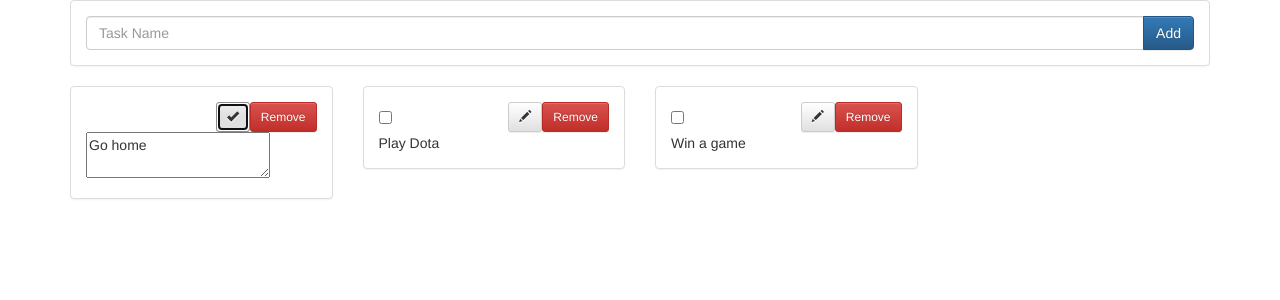
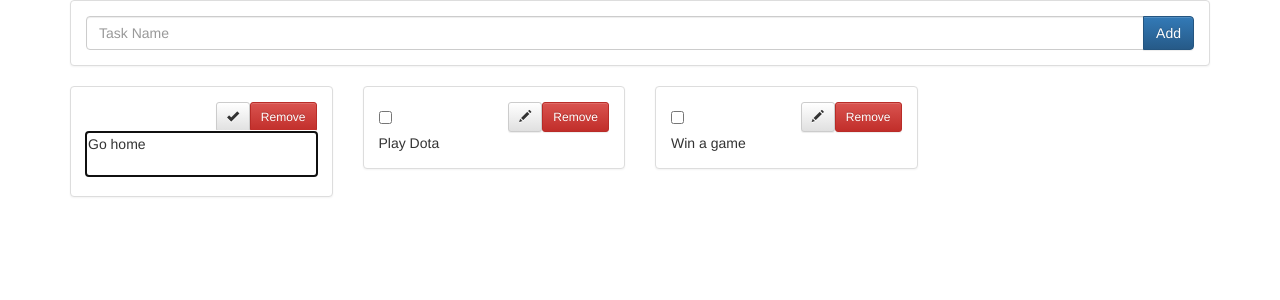
Before and after one commit to nelsontloz/react-todo-app, a React (Create React App) app: page / in a window 1280 px wide. Both pictures are taken after a click on the button 232 px from the left and 117 px from the top of the page. Shown: the top 300 px of the page. Built offline with nearby package versions, Linux system fonts and the light colour scheme.

Commit message:
Some improvements added.

```diff
--- a/src/components/addItem.js
+++ b/src/components/addItem.js
@@ -6,12 +6,14 @@ class AddItem extends Component {
         this.state = { itemName: '' };
     }
 
-    addItem = () => {
+    addItem = (event) => {
+        event.preventDefault();
         if (this.state.itemName === '') {
             return;
         }
         this.props.onAddItem(this.state.itemName);
         this.setState({ itemName: '' });
+        this._input.focus();
     };
 
     handleChange = (event) => {
@@ -20,12 +22,18 @@ class AddItem extends Component {
 
     render() {
         return (
-            <div className="input-group">
-                <input onChange={this.handleChange} value={this.state.itemName} type="text" className="form-control" placeholder="Task Name"/>
-                <span className="input-group-btn">
-                    <button onClick={this.addItem} className="btn btn-primary" type="button">Add</button>
-                </span>
-            </div>
+            <form onSubmit={this.addItem}>
+                <div className="input-group">
+                    <input onChange={this.handleChange}
+                           ref={(el) => {
+                               this._input = el;
+                           }}
+                           value={this.state.itemName} type="text" className="form-control" placeholder="Task Name"/>
+                    <span className="input-group-btn">
+                        <button className="btn btn-primary" type="submit">Add</button>
+                    </span>
+                </div>
+            </form>
         );
     }
 }
--- a/src/components/item.css
+++ b/src/components/item.css
@@ -5,3 +5,9 @@
 input[type="checkbox"].mark-as-done {
     margin: 9px 0;
 }
+
+.item-edit {
+    width: 100%;
+    border: none;
+    resize: none;
+}
--- a/src/components/item.js
+++ b/src/components/item.js
@@ -42,7 +42,15 @@ class Item extends Component {
     drawContent = () => {
         return (
             this.state.editing ? <div>
-                    <textarea value={this.state.name} onChange={this.handleUpdateItem}/>
+                    <textarea className={'item-edit'} value={this.state.name} onChange={this.handleUpdateItem} ref={
+                        ref => {
+                            if (!ref) return;
+                            let isActive = ref.activeElement;
+                            if (!isActive) {
+                                ref.focus();
+                            }
+                        }
+                    }/>
                 </div>
                 :
                 <div>
```
Also changed, not shown: package.json (+7 -1 lines), 1 other file (tests, documents, lock files or other folders).
